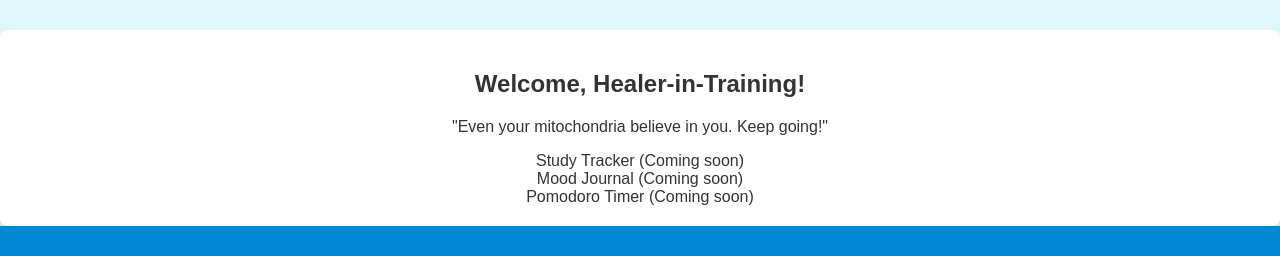
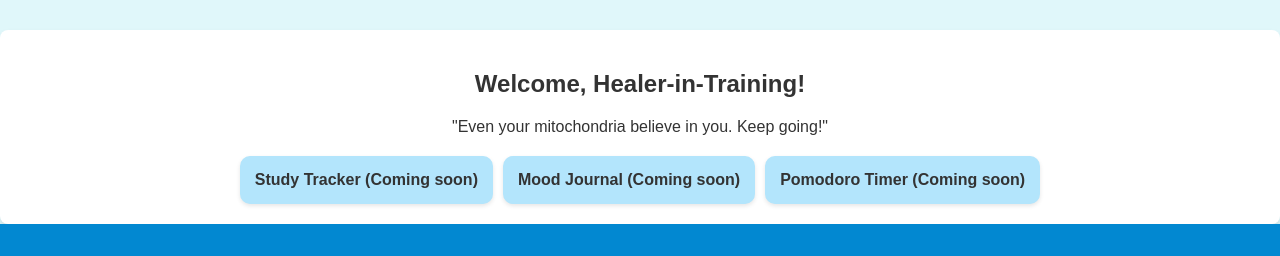
Before and after one commit to docere-team/Docere, a plain HTML site: page index.html in a window 1280 px wide. Shown: the top 256 px of the page. Drawn offline with Linux system fonts and the light colour scheme; a script that the page names is missing.

Commit message:
Update style.css

```diff
--- a/style.css
+++ b/style.css
@@ -55,3 +55,19 @@ footer {
     bottom: 0;
     width: 100%;
 }
+.feature-boxes {
+    display: flex;
+    gap: 10px;
+    justify-content: center;
+    flex-wrap: wrap;
+    margin-top: 20px;
+}
+
+.feature-card {
+    background-color: #b3e5fc; /* Lighter sky */
+    padding: 15px;
+    border-radius: 10px;
+    min-width: 180px;
+    box-shadow: 0 2px 4px rgba(0,0,0,0.1);
+    font-weight: bold;
+}
```
